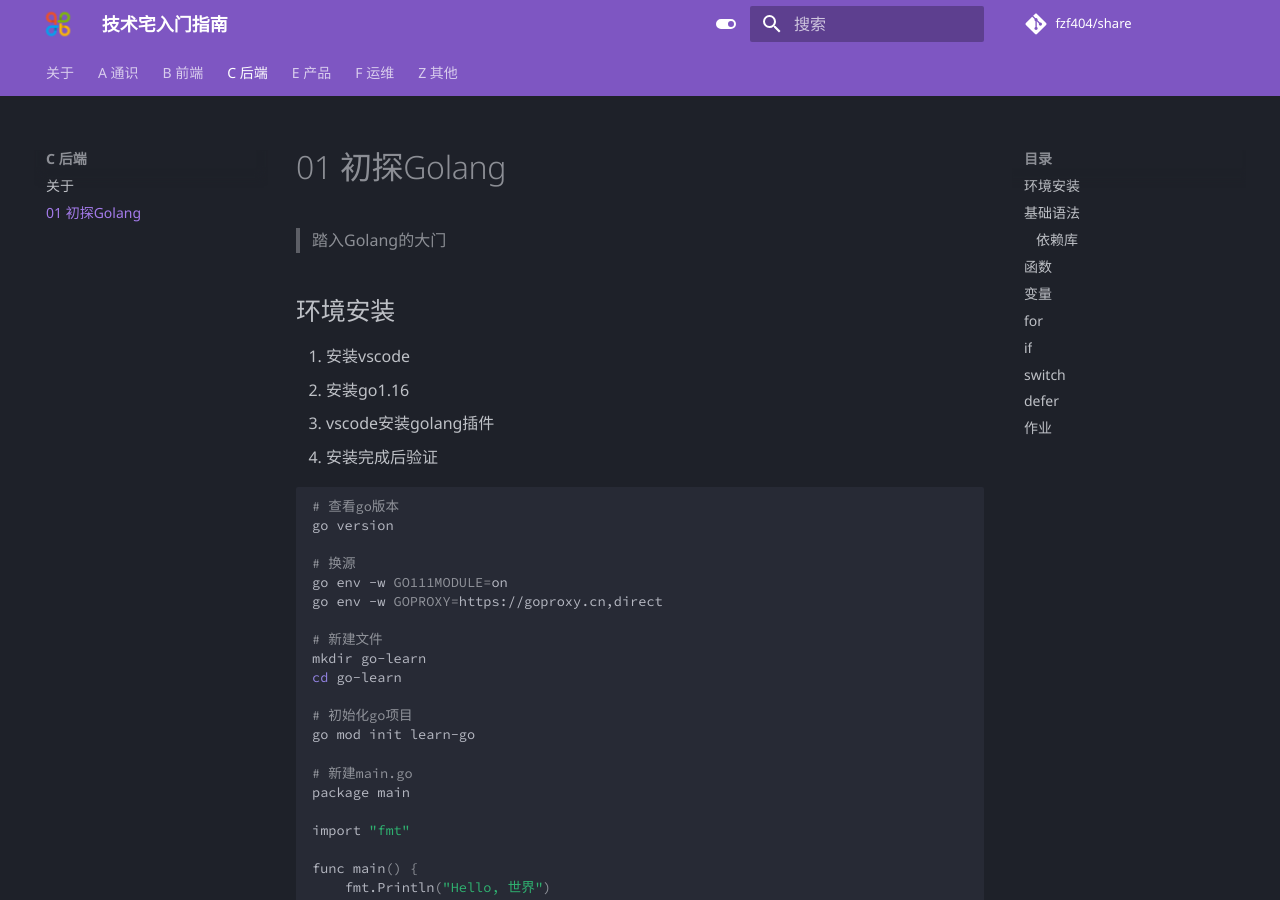
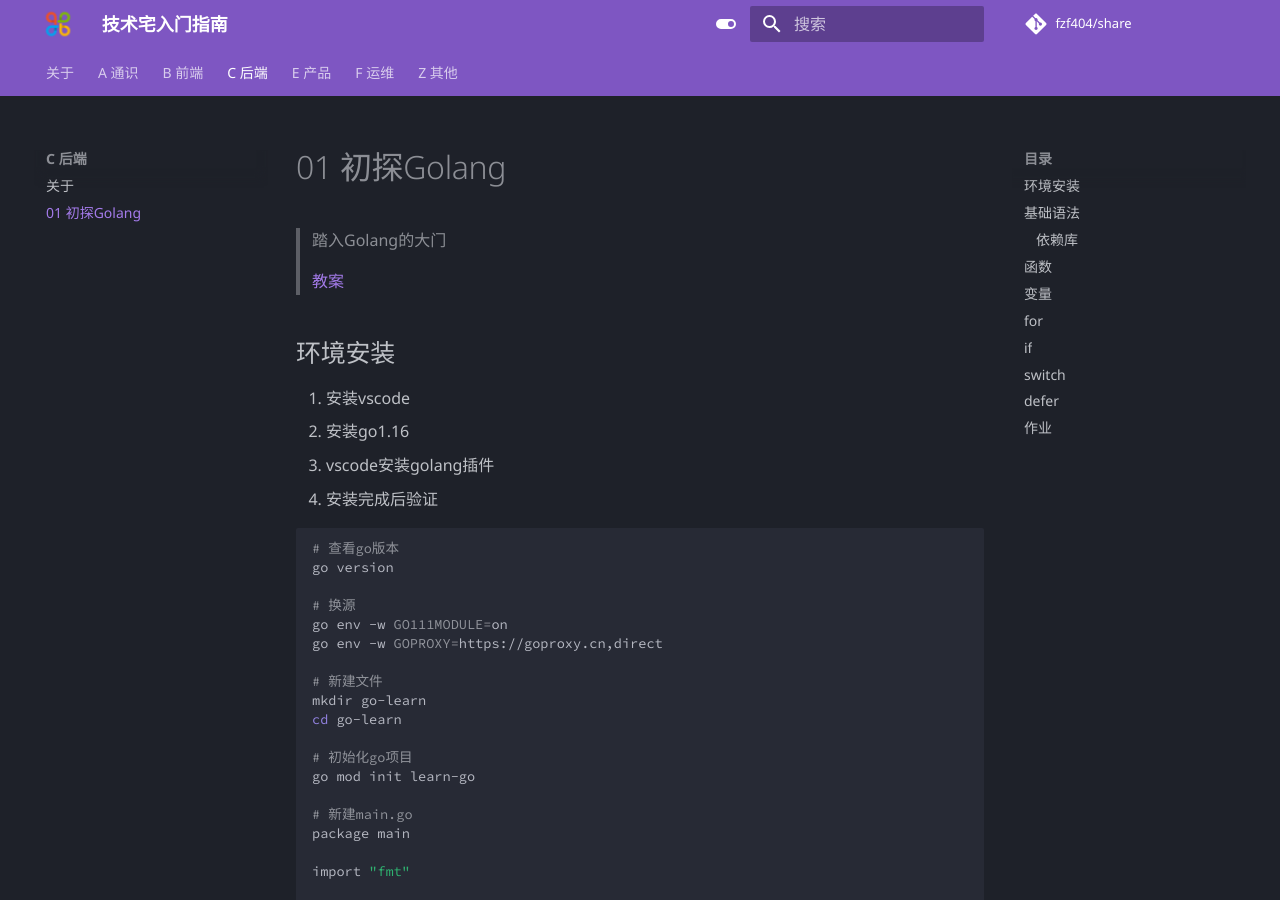
Before and after one commit to fzf404/share, an MkDocs documentation site: the page built from docs/C-后端/01-初探Golang.md, in a window 1280 px wide and 900 px high. Built offline with MkDocs 1.6.1 and Material for MkDocs 9.7.7, drawn with Linux system fonts in a browser that asks for light colours; comment, search, counter and statistics services are not loaded.

Commit message:
Update 01-初探Golang.md

```diff
--- a/docs/C-后端/01-初探Golang.md
+++ b/docs/C-后端/01-初探Golang.md
@@ -1,4 +1,6 @@
 > 踏入Golang的大门
+>
+> [教案](https://tour.go-zh.org/welcome/1)
 
 ## 环境安装
 
```
